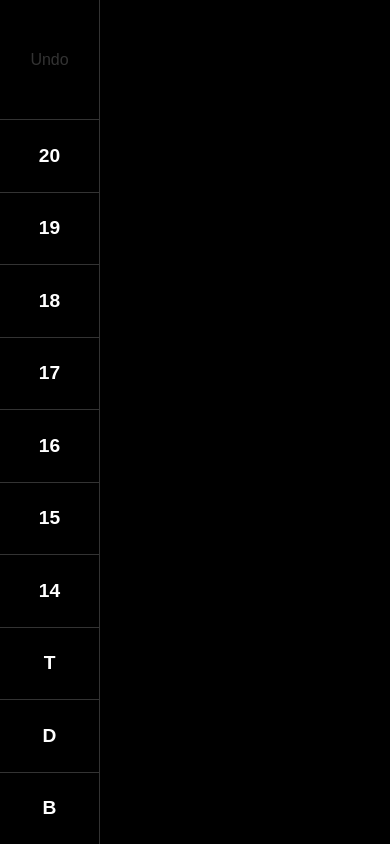
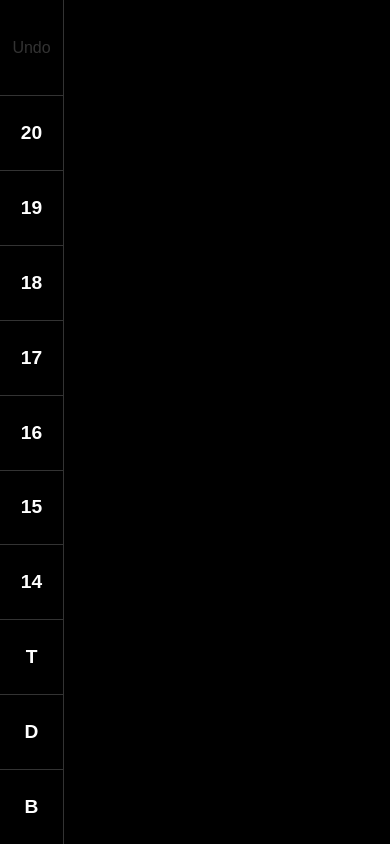
Before and after one commit to itsnwa/mikke, a Vue app: page / in a window 390 px wide. Built offline with nearby package versions, Linux system fonts and the light colour scheme; a web font is replaced by a local one.

Commit message:
fixed size for mobile

```diff
--- a/package.json
+++ b/package.json
@@ -1,6 +1,6 @@
 {
   "name": "mikke",
-  "version": "0.1.3",
+  "version": "0.1.4",
   "private": true,
   "scripts": {
     "serve": "vue-cli-service serve",
--- a/public/service-worker.js
+++ b/public/service-worker.js
@@ -1,4 +1,4 @@
-const LATEST_VERSION = "0.1.3";
+const LATEST_VERSION = "0.1.4";
 
 workbox.core.setCacheNameDetails({ prefix: "d4" });
 //Change this value every time before you build
--- a/src/App.vue
+++ b/src/App.vue
@@ -274,8 +274,8 @@ export default {
   position: absolute;
   left: 0;
   top: 0;
-  width: 100px;
-  height: 120px;
+  width: 4rem;
+  height: 6rem;
   border-bottom: 1px solid #333;
   border-right: 1px solid #333;
   font-size: 16px;
@@ -290,9 +290,9 @@ export default {
 .scores {
   position: absolute;
   left: 0;
-  top: 120px;
-  width: 100px;
-  height: calc(100vh - 120px);
+  top: 6rem;
+  width: 4rem;
+  height: calc(100vh - 6rem);
   display: flex;
   flex-direction: column;
   user-select: none;
@@ -316,11 +316,12 @@ export default {
 .players {
   display: flex;
   height: 100vh;
-  width: calc(100vw - 100px);
+  width: calc(100vw - 4rem);
   position: absolute;
-  left: 100px;
+  left: 4rem;
   top: 0;
   user-select: none;
+  padding: 0 0 env(safe-area-inset-bottom) 0;
 }
 .player {
   position: relative;
@@ -352,7 +353,7 @@ export default {
   }
 }
 .name {
-  flex: 0 0 120px;
+  flex: 0 0 6rem;
   border-bottom: 1px solid #333;
   display: flex;
   flex-direction: column;
@@ -375,7 +376,6 @@ export default {
   flex-direction: column;
   height: 100%;
   user-select: none;
-  padding: 0 0 env(safe-area-inset-bottom) 0;
 }
 .player-score {
   position: relative;
```
